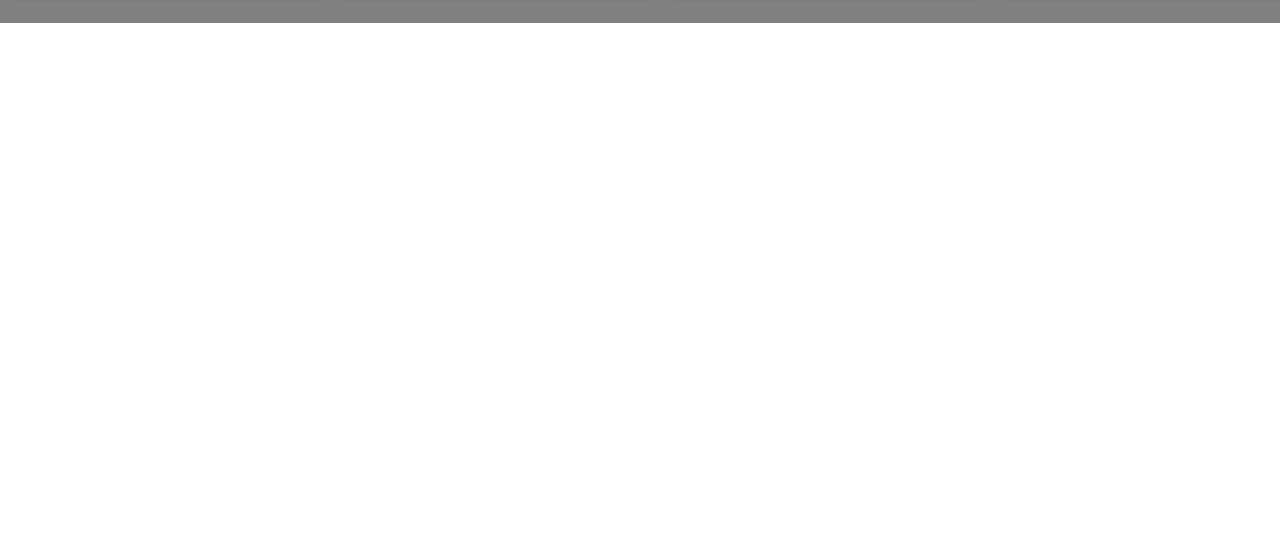
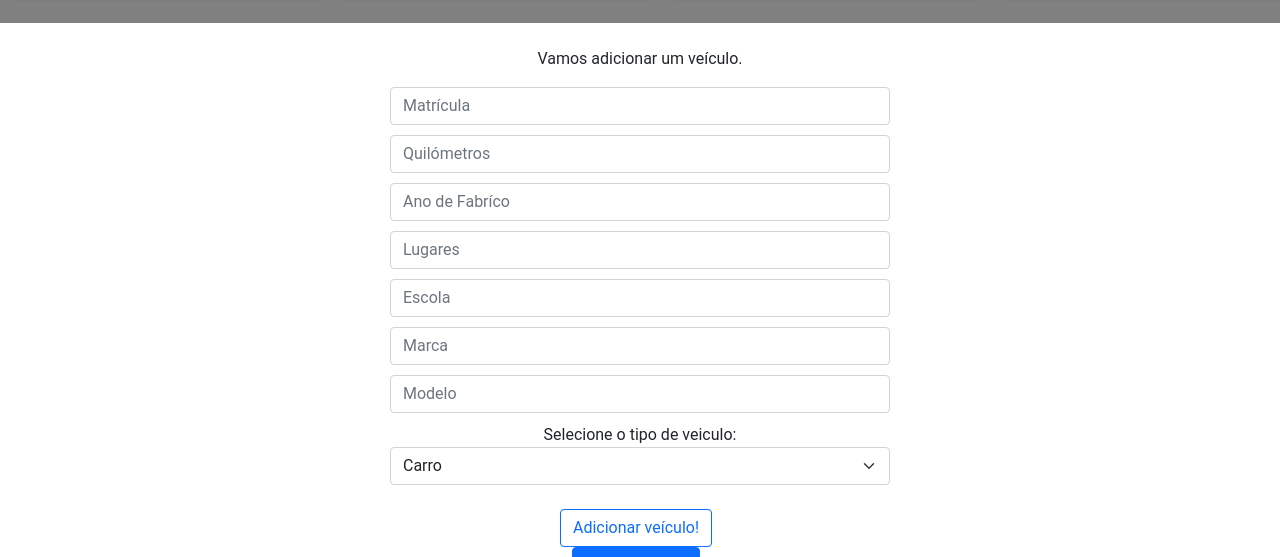
Before and after one commit to Bullmast/UniAuto, a React (Create React App) app in the folder src/webapp/: page /veiculos in a window 1280 px wide. Shown: the part 393-950 px from the top of the page. Before the commit the page ends 800 px from the top, so only its background shows below. Built offline with nearby package versions, Linux system fonts and the light colour scheme.

Commit message:
veiculos ja podem ser adicionados pela pagina

```diff
--- a/src/webapp/src/App.css
+++ b/src/webapp/src/App.css
@@ -35,7 +35,17 @@
   margin-bottom: 10px;
 }
 
+.bloco1 {
+  width: 500px;
+  align-content: center;
+  margin: auto;
+}
+
 #user-button {
+  margin-bottom: 10px;
+}
+
+#vehicle-btn {
   margin-bottom: 10px;
 }
 
--- a/src/webapp/src/Veiculos.js
+++ b/src/webapp/src/Veiculos.js
@@ -3,9 +3,64 @@ import './App.css';
 import 'bootstrap/dist/css/bootstrap.min.css';
 import './Slider.css';
 import { MdChevronLeft, MdChevronRight } from 'react-icons/md';
+import React, {Component} from "react";
+import {Link} from "react-router-dom";
 
-import React from "react";
-import {Link} from "react-router-dom";
+class VehicleForm extends Component {
+    render() {
+        return (
+    <div className="bloco1">
+    <br/>
+    <form action="/addvehicle" method="POST">
+    <p>Vamos adicionar um veículo.</p>
+    <div>
+        <input name="matricula" id="mat" placeHolder="Matrícula" className="form-control"/>
+    </div>
+    <div>
+        <input name="kms" id="quilometros" placeholder="Quilómetros" className="form-control"/>
+    </div>
+    <div>
+        <input name="ano" id="anofabrico" placeholder="Ano de Fabríco" className="form-control"/>
+    </div>
+    <div>
+        <input name="lugares" id="espaço" placeholder="Lugares" className="form-control"/>
+    </div>
+    <div>
+        <input name="escola" id="escola" placeholder="Escola" className="form-control"/>
+    </div>
+    <div>
+        <input name="marca" id="marca" placeholder="Marca" className="form-control"/>
+    </div>
+    <div>
+        <input name="modelo" id="modelo" placeholder="Modelo" className="form-control"/>
+    </div>
+    <label for="tipo">Selecione o tipo de veiculo:</label>
+    <select name="tipo" id="tipo" class="form-select" aria-label="Default select example">
+        <option value="carro">Carro</option>
+        <option value="autocarro">Autocarro</option>
+        <option value="carrinha">Carrinha</option>
+    </select>
+    {/*
+    <div>
+        <input type="checkbox" id="autocarro" name="autocarro"
+               checked>
+        <label for="autocarro">Autocarro</label>
+    </div>
+    */}
+    <br/>
+    <div>
+        <button className="btn btn-outline-primary me-2">Adicionar veículo!</button> <br/>
+    </div>
+</form>
+<form action="/listvehicle" method="GET">
+    <button id="vehicle-btn" className="btn btn-primary me-2">Listar veículos</button>
+</form>
+<br/>
+</div>
+
+        )
+    }
+}
 
 function Veiculo(){
 
@@ -71,6 +126,7 @@ function Veiculo(){
                 </div>
                 <MdChevronRight size={40} className="slider-icon right" onClick={slideRight}/>
             </div>
+            <VehicleForm />
         </div>
     )
 }
```
Also changed, not shown: src/webapp/src/Slider.css (line endings or trailing spaces).
